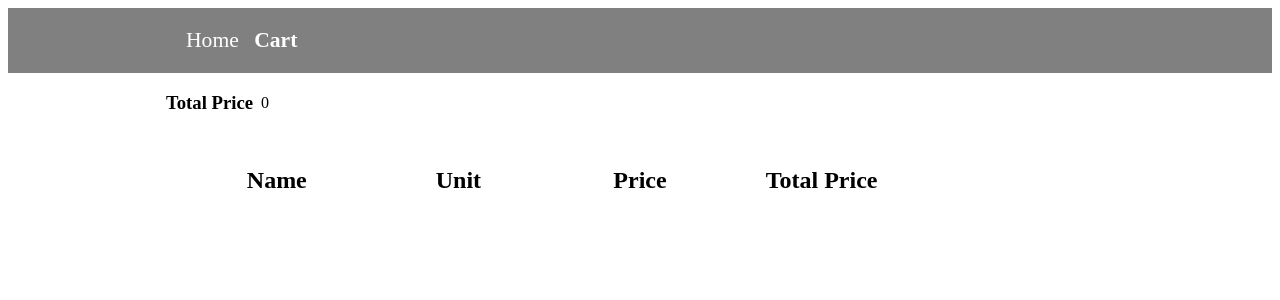
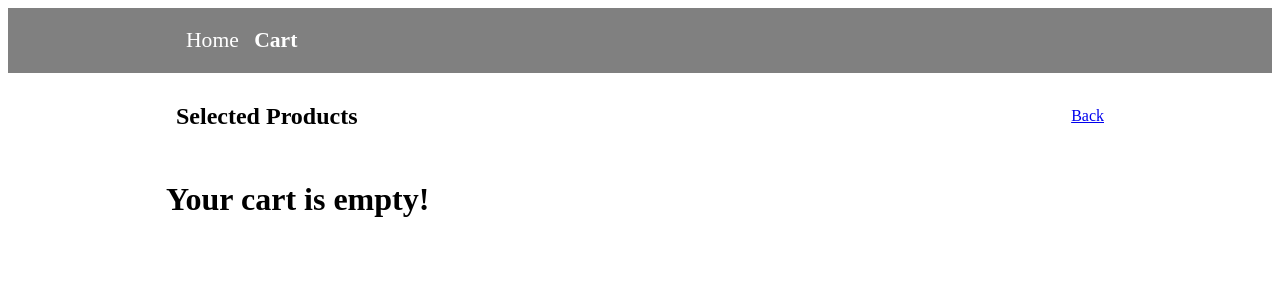
Before and after one commit to moustafabazzy/shopping-app-angular, an Angular app: page /cart in a window 1280 px wide. Shown: the top 300 px of the page. Built offline with nearby package versions, Linux system fonts and the light colour scheme.

Commit message:
- MOD cart empty placeholder

```diff
--- a/src/app/cart/cart.component.html
+++ b/src/app/cart/cart.component.html
@@ -1,4 +1,9 @@
 <div class="container">
+  <div class="header">
+    <h2>Selected Products</h2>
+    <a routerLink="/list">Back</a>
+  </div>
+  <div *ngIf="!isEmptyCart()">
     <div class="total-price-container">
       <h3>Total Price</h3>
       <div class="price">{{ totalPrice }}</div>
@@ -23,3 +28,7 @@
       </div>
     </div>
   </div>
+  <div class="" *ngIf="isEmptyCart()">
+    <h1>Your cart is empty!</h1>
+  </div>
+</div>
--- a/src/app/cart/cart.component.scss
+++ b/src/app/cart/cart.component.scss
@@ -29,3 +29,10 @@
     margin: 0.5rem;
   }
 }
+
+.header {
+  display: flex;
+  justify-content: space-between;
+  align-items: center;
+  padding: 10px;
+}
--- a/src/app/cart/cart.component.ts
+++ b/src/app/cart/cart.component.ts
@@ -57,4 +57,8 @@ export class CartComponent implements OnInit, OnDestroy {
 
     return 0;
   }
+
+  isEmptyCart(): boolean {
+    return this.selectedProducts.length === 0;
+  }
 }
```
Lines whose indentation alone changed are shown as unchanged.
